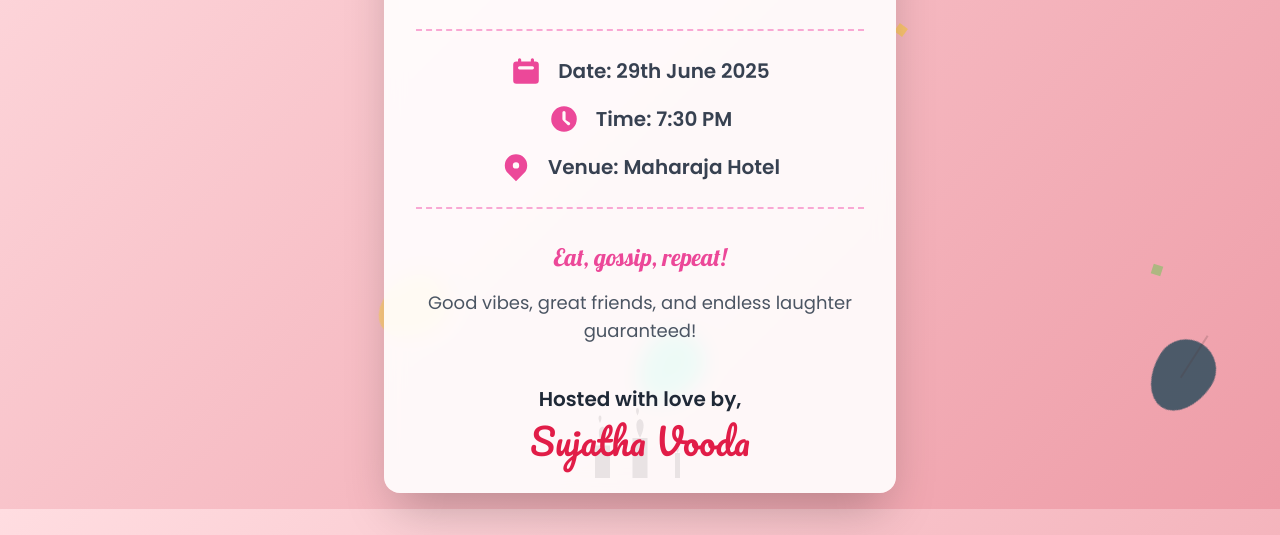
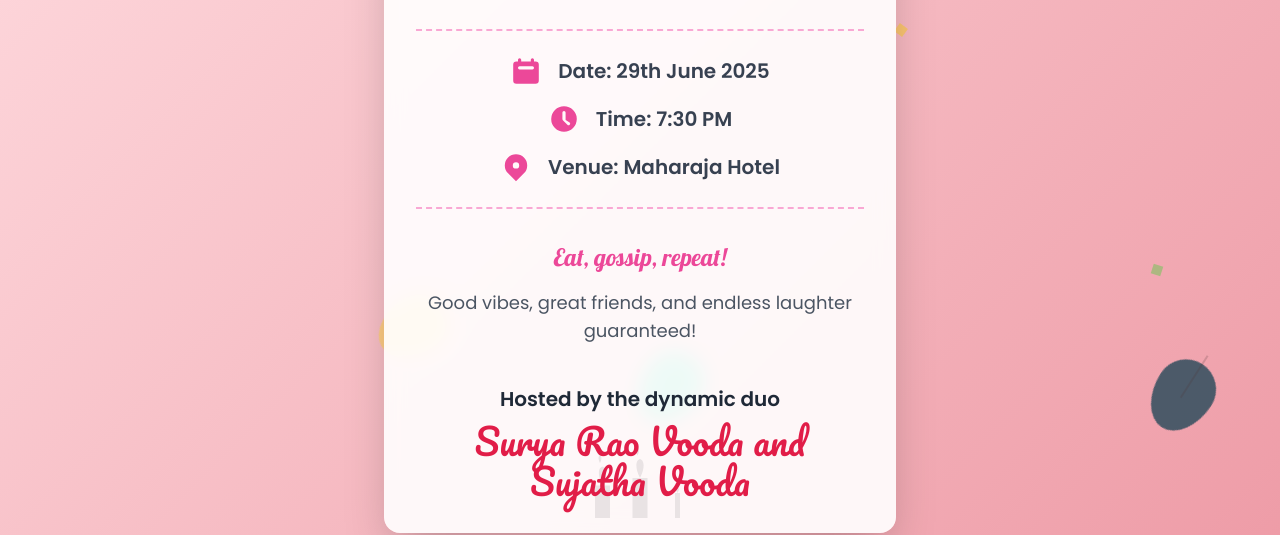
Before and after one commit to NischalRam/my-simple-page, a plain HTML site: page index.html in a window 1280 px wide. Shown: the part 295-830 px from the top of the page. Drawn offline with nearby package versions, Linux system fonts and the light colour scheme.

Commit message:
Update index.html
Hosted by the dynamic duo

```diff
--- a/index.html
+++ b/index.html
@@ -184,8 +184,8 @@
             </div>
 
             <div class="mt-10">
-                <p class="text-xl font-semibold text-gray-800">Hosted with love by,</p>
-                <p class="font-pacifico text-4xl text-rose-600 mt-2">Sujatha Vooda</p>
+                <p class="text-xl font-semibold text-gray-800">Hosted by the dynamic duo</p>
+                <p class="font-pacifico text-4xl text-rose-600 mt-2">Surya Rao Vooda and Sujatha Vooda</p>
             </div>
         </div>
     </div>
```
